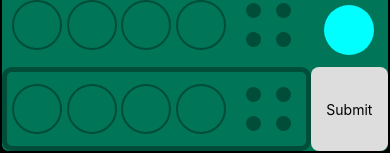
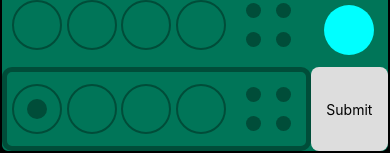
Before and after one commit to freddyh/mastermind-react-native, a React Native app: screen / in a window 390 px wide. Shown: the part 691-844 px from the top of the page. Built offline with nearby package versions, Linux system fonts and the light colour scheme.

Commit message:
selected state for row buttons

```diff
--- a/src/components/GuessRow.tsx
+++ b/src/components/GuessRow.tsx
@@ -93,24 +93,34 @@ export default class GuessRow extends Component<Props, State> {
           borderColor: '#004d39',
           borderWidth: 2,
           backgroundColor: color,
+          alignContent: 'center',
+          alignItems: 'center',
+          justifyContent: 'center'
         }}
         onPress={() => {
           this.setState({
             selectedIndex: index
           });
         }}>
-      </TouchableOpacity>);
+        {this.state.selectedIndex === index && !this.props.isSuspended &&
+          <View
+            style={{
+              backgroundColor: '#004d39',
+              width: 20,
+              height: 20,
+              maxWidth: 20,
+              maxHeight: 20,
+              borderRadius: 10
+            }}>
+          </View>}
+      </TouchableOpacity >);
     });
 
-    const row = (
-      <View style={style.row}>
-        {buttons}
-      </View>
-    );
-
     return (
-      <View style={style.container}>
-        {row}
+      <View style={style.container} >
+        <View style={style.row}>
+          {buttons}
+        </View>
       </View>
     );
   }
```
